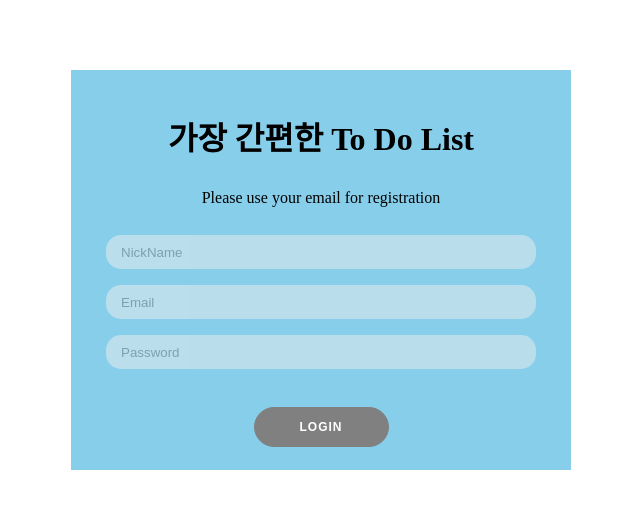
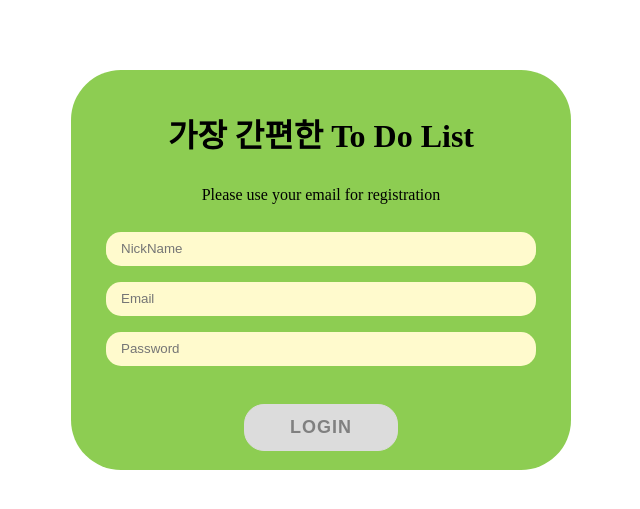
Before and after one commit to hanzi17/TO-DO-LI, a Flask app: template templates/login.html in a window 1280 px wide. Shown: the top 509 px of the page, without its empty margins (319-959 px from the left). Run offline with Flask 3, Linux system fonts and the light colour scheme; the template is opened without the code that fills it, so the values that code supplies are empty; some libraries are stand-ins or nearby versions.

Commit message:
Update login.html
최종

```diff
--- a/templates/login.html
+++ b/templates/login.html
@@ -4,45 +4,141 @@
 <head>
   <meta charset="UTF-8" />
   <meta name="viewport" content="width=device-width, initial-scale=1.0" />
+  <script src="http://code.jquery.com/jquery-latest.min.js"></script>
   <title>LoginPage</title>
-  <link rel="stylesheet" href="css/login.css" />
+  <script src="https://cdnjs.cloudflare.com/ajax/libs/jquery-cookie/1.4.1/jquery.cookie.js"></script>
+  <style>
+    /* css 초기화 세팅 */
+    @charset "UTF-8";
+
+    * {
+      margin: 0px;
+      padding: 0px;
+    }
+
+    ul,
+    ol {
+      list-style: none;
+    }
+
+    a {
+      text-decoration: none;
+    }
+
+    body {
+      width: 100%;
+      height: 100%;
+    }
+
+    /*-----------------------------------------------*/
+    /* 로그인 박스 */
+    .wrap {
+      width: 500px;
+      height: 400px;
+      background-color: #8dcd52;
+      border-radius: 50px;
+
+      display: flex;
+      flex-direction: column;
+      align-items: center;
+      justify-content: center;
+
+      margin: auto;
+      margin-top: 70px;
+    }
+
+    /*-----------------------------------------------*/
+
+    /* 제목 */
+    .wrap>h1 {
+      margin-top: 20px;
+    }
+
+    /*-----------------------------------------------*/
+
+    /* Please 안내문 */
+    .wrap>span {
+      margin-top: 30px;
+      margin-bottom: 20px;
+    }
+
+    /*-----------------------------------------------*/
+
+    /* 닉네임, 이메일, 패스워드*/
+    input {
+      width: 80%;
+      height: 10px;
+      border-radius: 15px;
+      background-color: lemonchiffon;
+      color: gray;
+      border: none;
+      padding: 12px 15px;
+      margin: 8px 0;
+    }
+
+    /*-----------------------------------------------*/
+
+    /* 로그인 버튼 */
+    button {
+      border-radius: 20px;
+      border: 1px solid gainsboro;
+      background-color: gainsboro;
+      color: gray;
+      font-size: 18px;
+      font-weight: bold;
+      padding: 12px 45px;
+      letter-spacing: 1px;
+      text-transform: uppercase;
+      transition: transform 80ms ease-in;
+      margin-top: 30px;
+    }
+
+    button:active {
+      transform: scale(0.95);
+    }
+
+    button:hover {
+      cursor: pointer;
+    }
+  </style>
   <script>
     function login() {
-
       $.ajax({
-        type: "POST",
-        url: "/login",
-        data: { id_give: $('#email').val(), pw_give: $('#pw').val(), nick_give: $('#nick').val()},
+        type: 'POST',
+        url: '/login',
+        data: {
+          id_give: $('#email').val(),
+          pw_give: $('#pw').val(),
+          nick_give: $('#nick').val(),
+        },
         success: function (response) {
           if (response['result'] == 'success') {
             // 로그인이 정상적으로 되면, 토큰을 받아옵니다.
             // 이 토큰을 mytoken이라는 키 값으로 쿠키에 저장합니다.
             //$.cookie('mytoken', response['token']);
-
-            alert('로그인 완료!')
-            window.location.href = '/join'
+            console.log(response['userInt']);
+            $.cookie('userInt', response['userInt']);
+            alert('로그인 완료!');
+            window.location.href = '/index';
           } else {
             // 로그인이 안되면 에러메시지를 띄웁니다.
-            if (response['msg'] == '로그인 정보가 존재하지 않습니다.') { }
-            alert(response['msg'])
+            if (response['msg'] == '로그인 정보가 존재하지 않습니다.') {
+            }
+            alert(response['msg']);
           }
-        }
-      })
-    });
-
-      window.location.href = 'http://127.0.0.1:5500/templates/index.html'
+        },
+      });
     }
   </script>
-
 </head>
 
 <body>
   <div class="wrap">
     <h1>가장 간편한 To Do List</h1>
     <span>Please use your email for registration</span>
-    <input type="text" placeholder="NickName" />
-    <input type="email" placeholder="Email" />
-    <input type="password" placeholder="Password" />
+    <input id="nick" type="text" placeholder="NickName" />
+    <input id="email" type="email" placeholder="Email" />
+    <input id="pw" type="password" placeholder="Password" />
     <button onclick="login()">Login</button>
   </div>
 </body>
```
